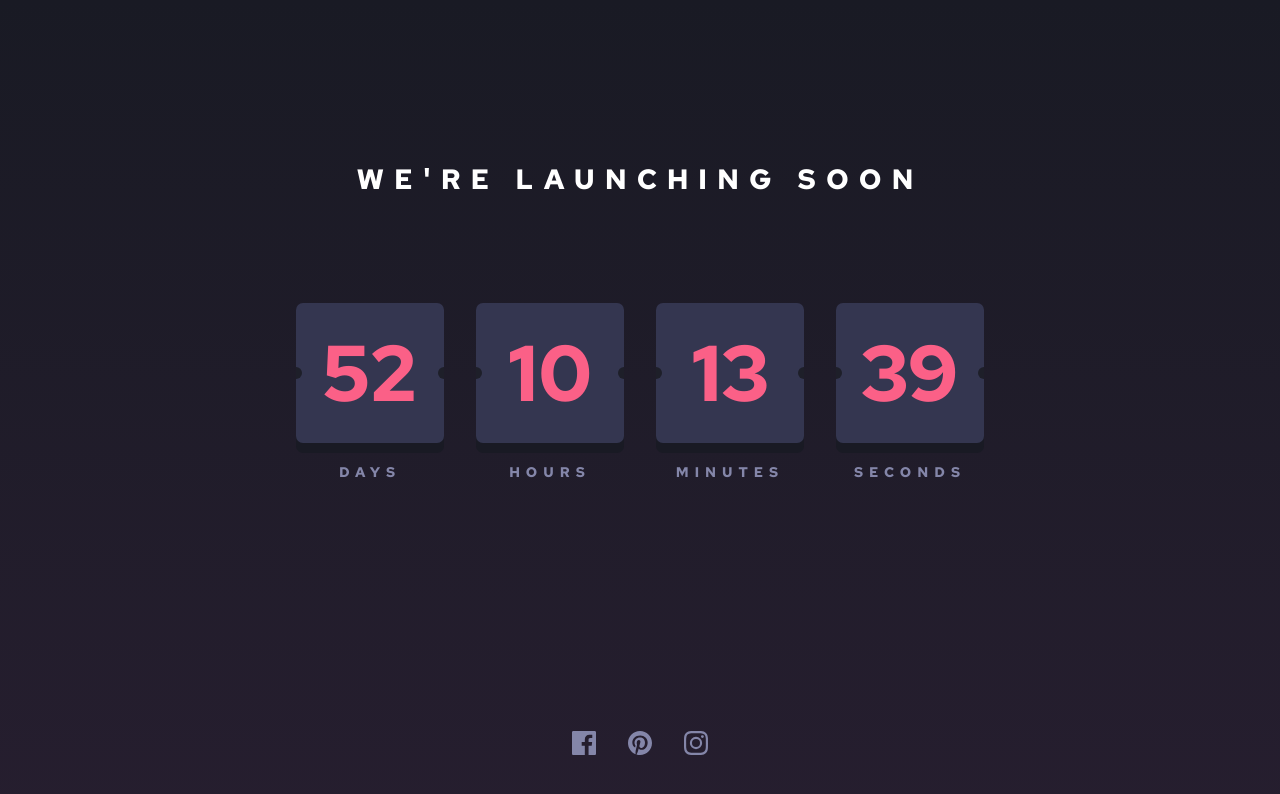
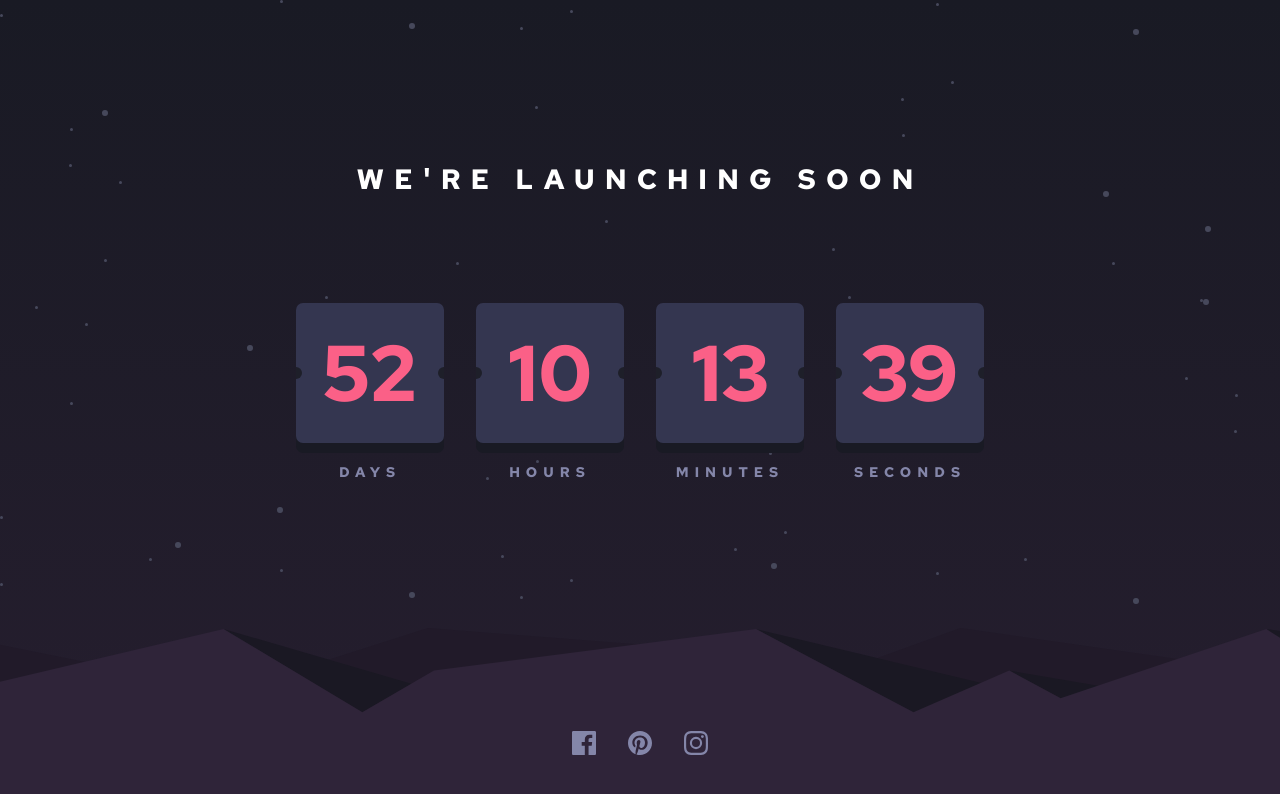
Before and after one commit to TripleT511/launch-countdown-timer-main, a plain HTML site: page index.html in a window 1280 px wide. Drawn offline with Linux system fonts and the light colour scheme; the site is published under a folder, as on GitHub Pages, so addresses that start at the root find nothing.

Commit message:
Update link img

```diff
--- a/style.css
+++ b/style.css
@@ -37,8 +37,8 @@ body {
 .app {
   position: relative;
   display: flex;
-  background: url(/images/pattern-hills.svg) no-repeat bottom right 20%,
-    url(/images/bg-stars.svg), linear-gradient(to bottom, #191a24, #261e2f);
+  background: url(./images/pattern-hills.svg) no-repeat bottom right 20%,
+    url(./images/bg-stars.svg), linear-gradient(to bottom, #191a24, #261e2f);
   flex-direction: column;
   align-items: center;
   justify-content: start;
```
